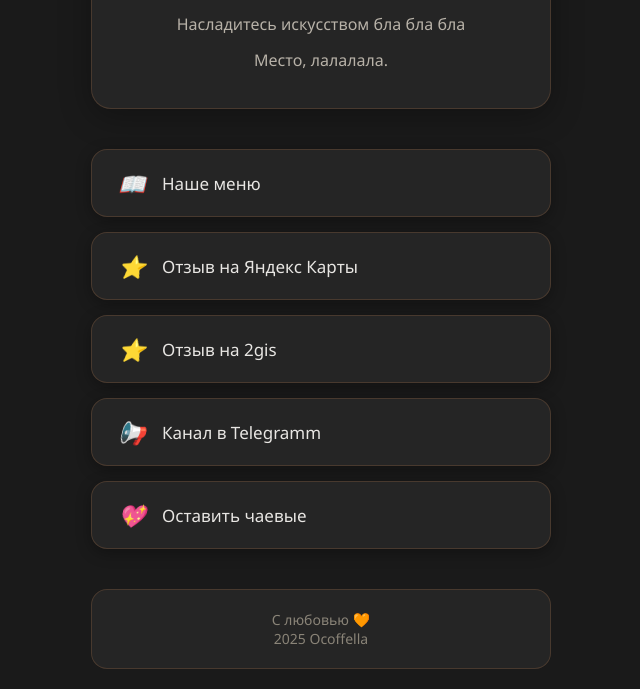
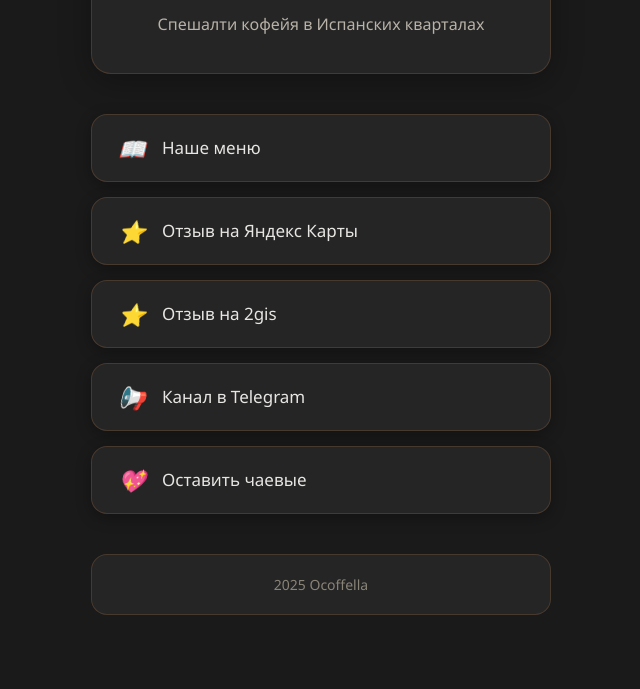
Before and after one commit to zv-o/homehtml, a plain HTML site: page index.html in a window 1280 px wide. Shown: the part 257-946 px from the top of the page, without its empty margins (319-959 px from the left). After the commit the page ends 892 px from the top, so only its background shows below. Drawn offline with Linux system fonts and the light colour scheme.

Commit message:
Update index.html

```diff
--- a/index.html
+++ b/index.html
@@ -189,31 +189,25 @@
                 <img src="colourlogo.png" alt="Кофейня Ocoffella" class="avatar-img">
             </div>
             <h1>Кофейня Ocoffella</h1>
-            <p class="description">Насладитесь искусством бла бла бла</p>
-            <p class="description">Место, лалалала.</p>
+            <p class="description">Спешалти кофейя в Испанских кварталах</p>
         </div>
 
         <!-- Кнопки -->
         <div class="links">
             <a href="https://yandex.ru/maps/-/CHxK6PL1" class="link-button" id="button1">
-                <i>📖</i> Наше меню
-            </a>
+                <i>📖</i> Наше меню</a>
             <a href="https://ya.cc/t/ae-v2pWc4oHy7R" class="link-button" id="button2">
-                <i>⭐</i> Отзыв на Яндекс Карты
-            </a>
+                <i>⭐</i> Отзыв на Яндекс Карты</a>
             <a href="https://go.2gis.com/Wxb5s" class="link-button" id="button3">
-                <i>⭐</i> Отзыв на 2gis
-            </a>
+                <i>⭐</i> Отзыв на 2gis</a>
             <a href="https://t.me/ocoffella" class="link-button" id="button4">
-                <i>📢</i> Канал в Telegramm
-            </a>
+                <i>📢</i> Канал в Telegram</a>
             <a href="https://qr.nspk.ru/AS2A007POAK783NB9NPQJ1H5UANTL1DG?type=01&bank=100000000004&crc=2385" class="link-button" id="button5">
-                <i>💖</i> Оставить чаевые
-            </a>
+                <i>💖</i> Оставить чаевые</a>
         </div>
 
         <div class="footer">
-            <p>С любовью 🧡</p>
+            <p></p>
             <p>2025 Ocoffella</p>
         </div>
     </div>
```
